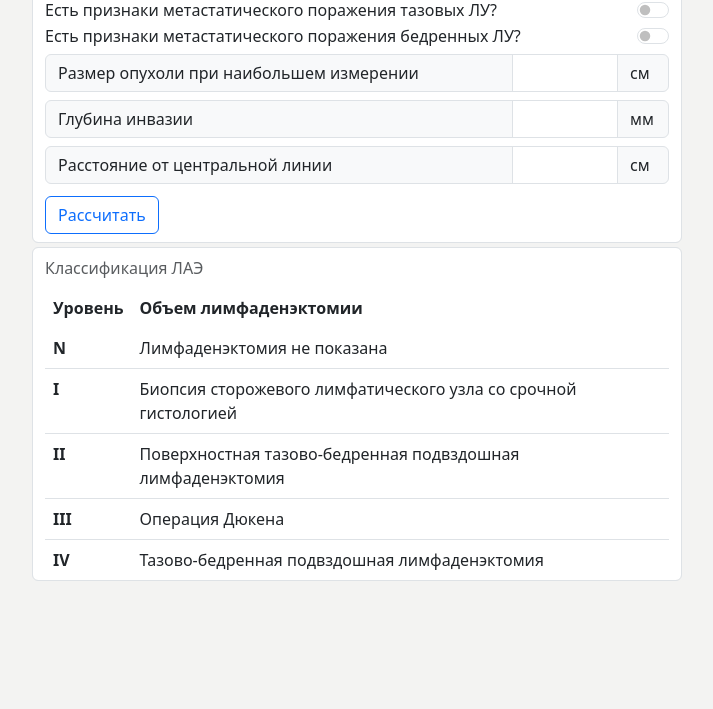
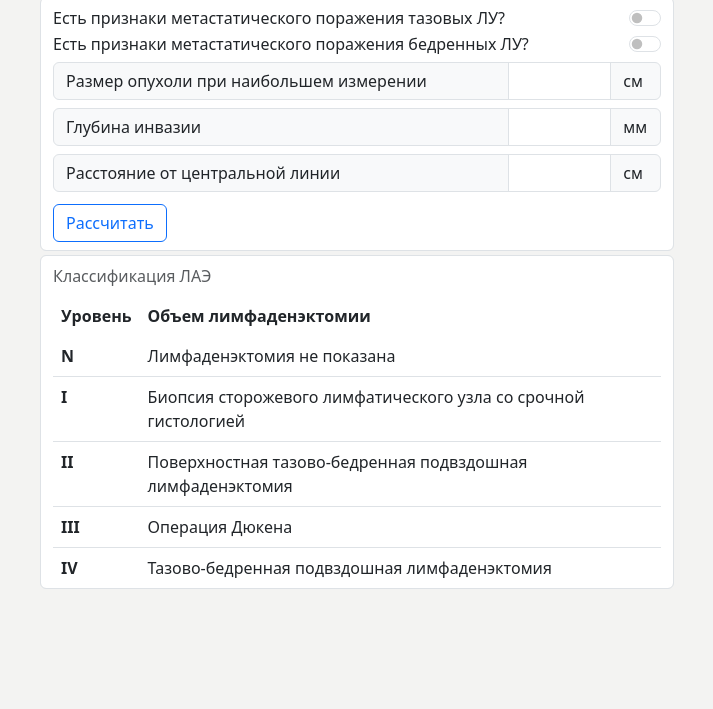
Before and after one commit to noakky/lae-calculator, a plain HTML site: page index.html in a window 1280 px wide. Shown: the part 91-800 px from the top of the page, without its empty margins (283-996 px from the left). Drawn offline with Linux system fonts and the light colour scheme.

Commit message:
Update index.html

```diff
--- a/index.html
+++ b/index.html
@@ -10,7 +10,7 @@
     <title>Калькулятор ЛАЭ</title>
 </head>
 <body>
-<div id="wrapper" class="mx-auto">
+<div id="wrapper" class="mx-auto p-2">
     <h1 class="text-center py-2 my-2">Классификатор ЛАЭ</h1>
     <form id="form1" class="form-control my-1 py-2">
         <div class="form-check form-check-reverse form-switch ps-0 ">
```
